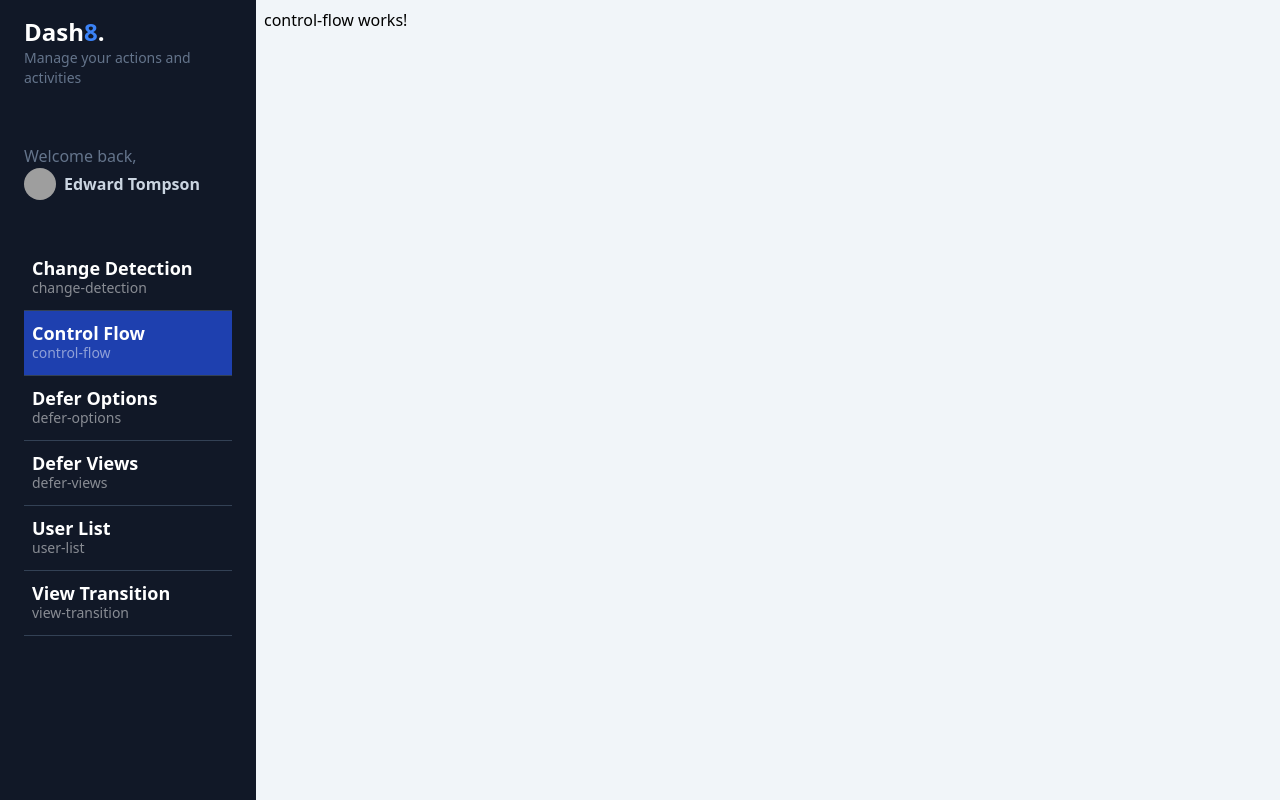
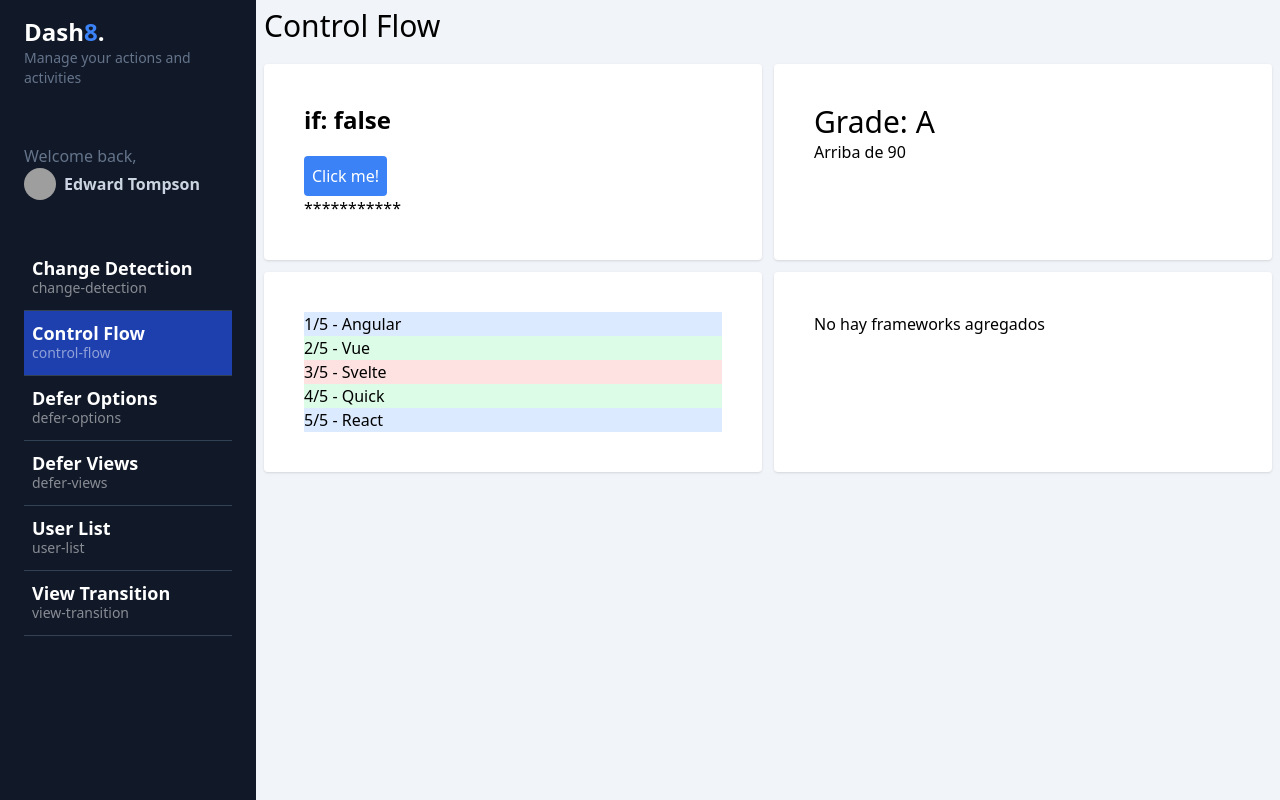
Before and after one commit to ljsuarez7/AngularCeroExperto2024NuevasCaracteristicasAngular18, an Angular app: page /dashboard/control-flow in a window 1280 px wide. Built offline with nearby package versions, Linux system fonts and the light colour scheme; grey boxes are pictures that could not be loaded.

Commit message:
componente control-flow creado

```diff
--- a/src/app/dashboard/pages/control-flow/control-flow.component.html
+++ b/src/app/dashboard/pages/control-flow/control-flow.component.html
@@ -1 +1,73 @@
-<p>control-flow works!</p>
+<!-- Como withshadow es booleano solo con ponerle ya se manda true, mirar como se recibe en el componente -->
+<!-- <app-title title="Control Flow" withShadow/> -->
+<app-title title="Control Flow"/>
+
+<section class="grid grid-cols-1 md:grid-cols-2 gap-3">
+
+  <div class="bg-white rounded shadow p-10">
+
+    <h2 class="text-2xl font-bold mb-5">if: {{showContent()}}</h2>
+
+    <button class="p-2 bg-blue-500 rounded text-white" (click)="toggleContent()">Click me!</button>
+
+    @if(showContent()){
+      <p>Hola mundo</p>
+    }@else {
+      <p>***********</p>
+    }
+
+  </div>
+
+  <div class="bg-white rounded shadow p-10">
+
+    <h2 class="text-3xl">Grade: {{grade()}}</h2>
+
+    @switch (grade()) {
+
+      @case ('A') {
+        <p>Arriba de 90</p>
+      }
+
+      @case ('B') {
+        <p>Arriba de 80</p>
+      }
+
+      @default {
+        <p>Reprobado</p>
+      }
+
+    }
+
+  </div>
+
+  <div class="bg-white rounded shadow p-10">
+
+    <ul>
+      @for (framework of frameworks(); track framework;
+        let i = $index, first = $first, last = $last, even = $even, odd = $odd, count = $count
+      ) {
+        <li [class]="{
+          'bg-red-100': even && !first && !last,
+          'bg-green-100': odd && !first && !last,
+          'bg-blue-100': first || last,
+        }">
+          {{i+1}}/{{count}} - {{framework}}
+        </li>
+      }
+    </ul>
+
+  </div>
+
+  <div class="bg-white rounded shadow p-10">
+
+    <ul>
+      @for (framework of frameworks2(); track $index; ) {
+        <li>{{framework}}</li>
+      }@empty {
+        <li>No hay frameworks agregados</li>
+      }
+    </ul>
+
+  </div>
+
+</section>
--- a/src/app/dashboard/pages/control-flow/control-flow.component.ts
+++ b/src/app/dashboard/pages/control-flow/control-flow.component.ts
@@ -1,11 +1,23 @@
-import { Component } from '@angular/core';
+import { Component, signal } from '@angular/core';
+import { TitleComponent } from '@shared/title/title.component';
+
+type Grade = 'A'|'B'|'F';
 
 @Component({
   standalone: true,
-  imports: [],
+  imports: [TitleComponent],
   templateUrl: './control-flow.component.html',
   styles: ``
 })
 export default class ControlFlowComponent {
 
+  public showContent = signal(false);
+  public grade = signal<Grade>('A');
+  public frameworks = signal(['Angular', 'Vue', 'Svelte', 'Quick', 'React']);
+  public frameworks2 = signal([]);
+
+  public toggleContent(){
+    this.showContent.update(value => !value);
+  }
+
 }
```
